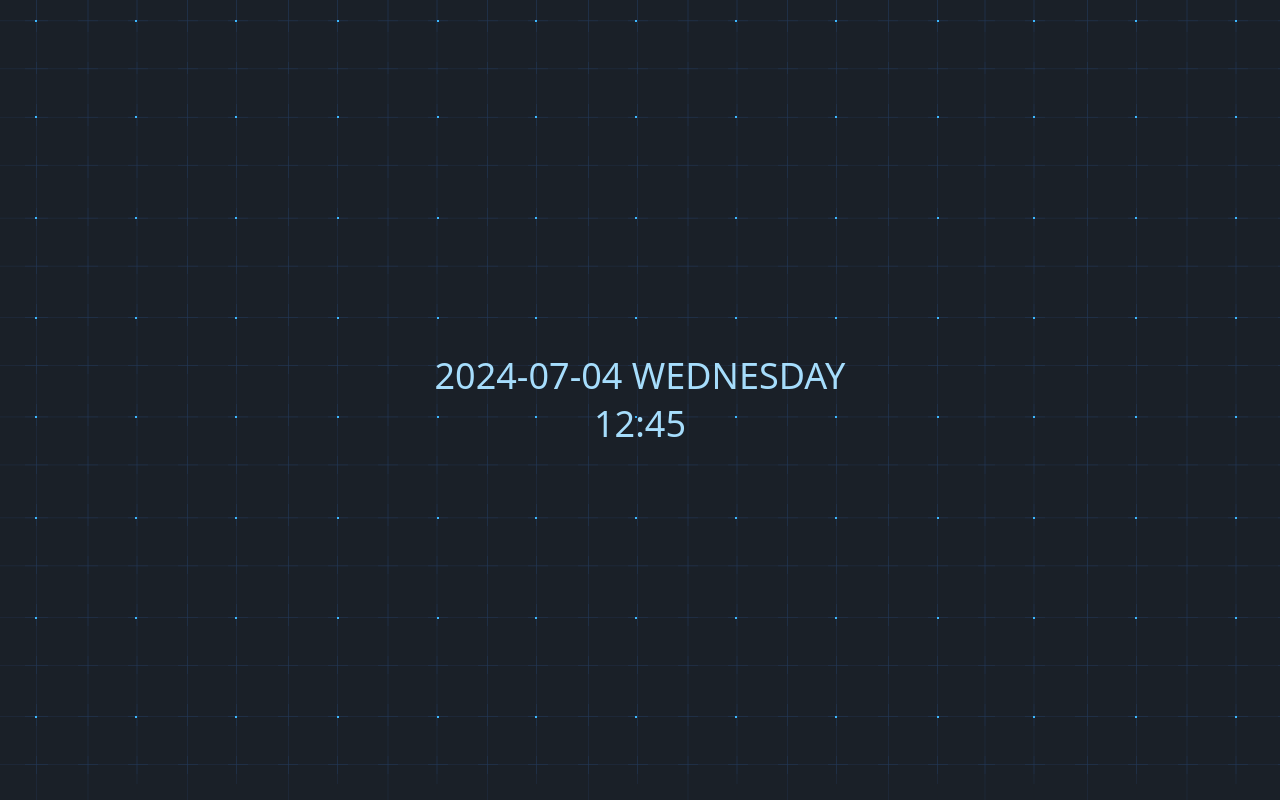
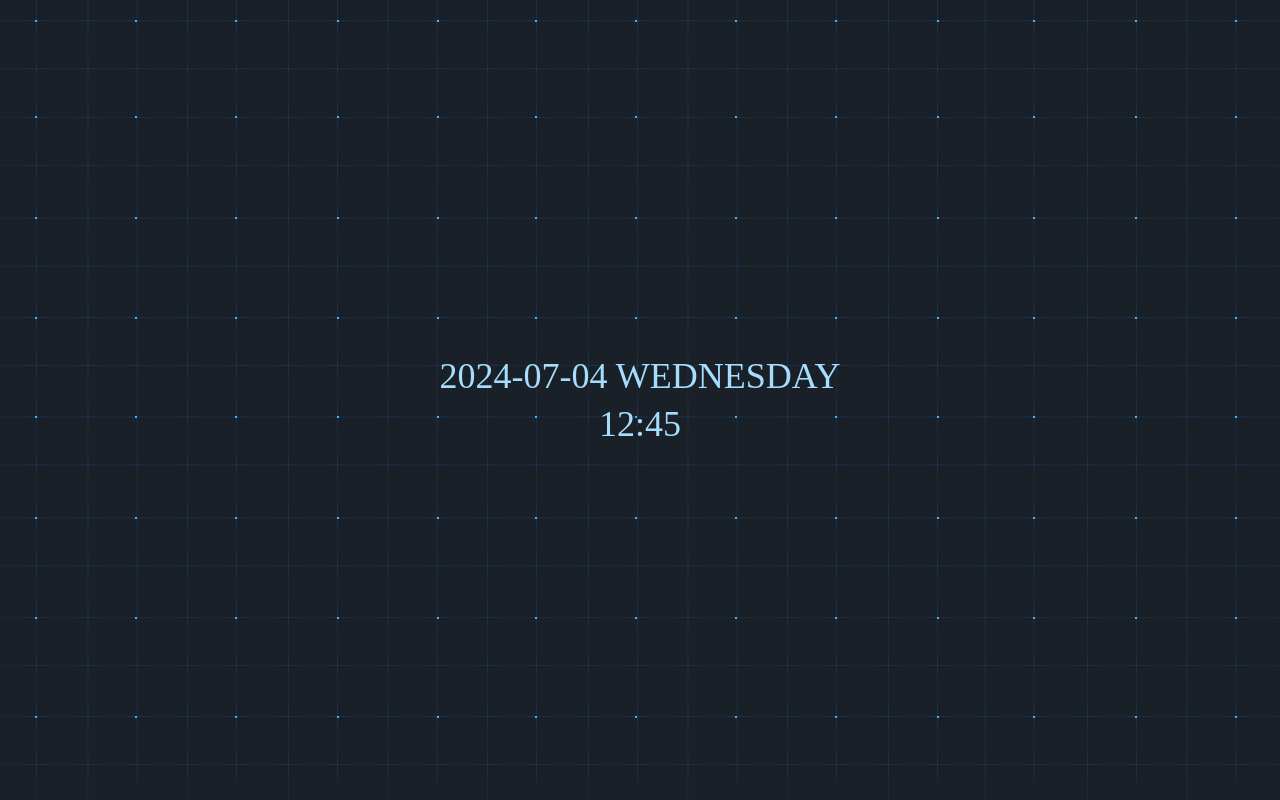
Before and after one commit to FNYukii/CyberWeather, a React (Create React App) app: page / in a window 1280 px wide. Built offline with nearby package versions, Linux system fonts and the light colour scheme.

Commit message:
フォントExoを導入

```diff
--- a/src/styles/index.css
+++ b/src/styles/index.css
@@ -1,3 +1,9 @@
 @import "tailwindcss/base";
 @import "tailwindcss/components";
 @import "tailwindcss/utilities";
+
+@import url('https://fonts.googleapis.com/css2?family=Exo:ital,wght@0,100..900;1,100..900&display=swap');
+
+body {
+	font-family: Exo;
+}
```
